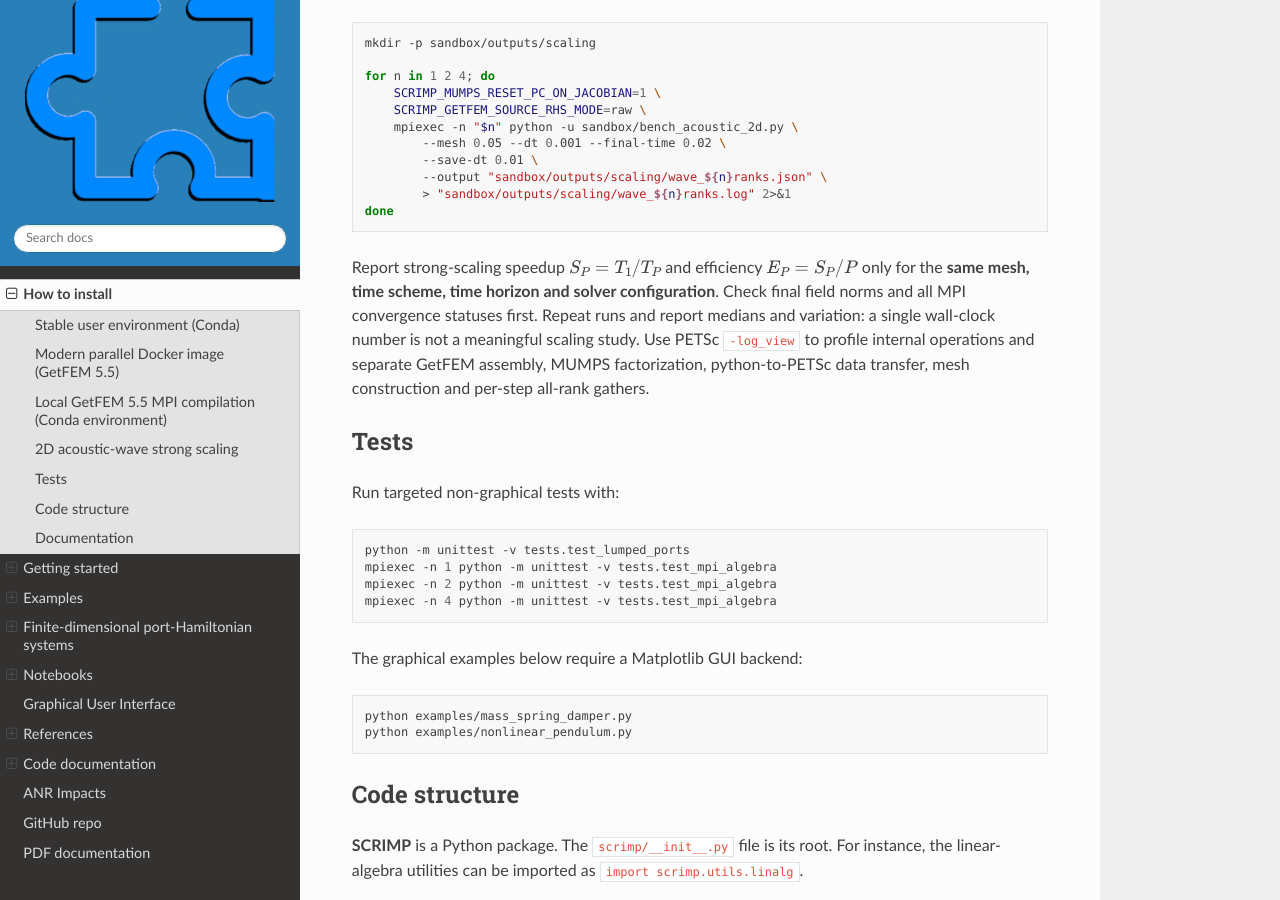
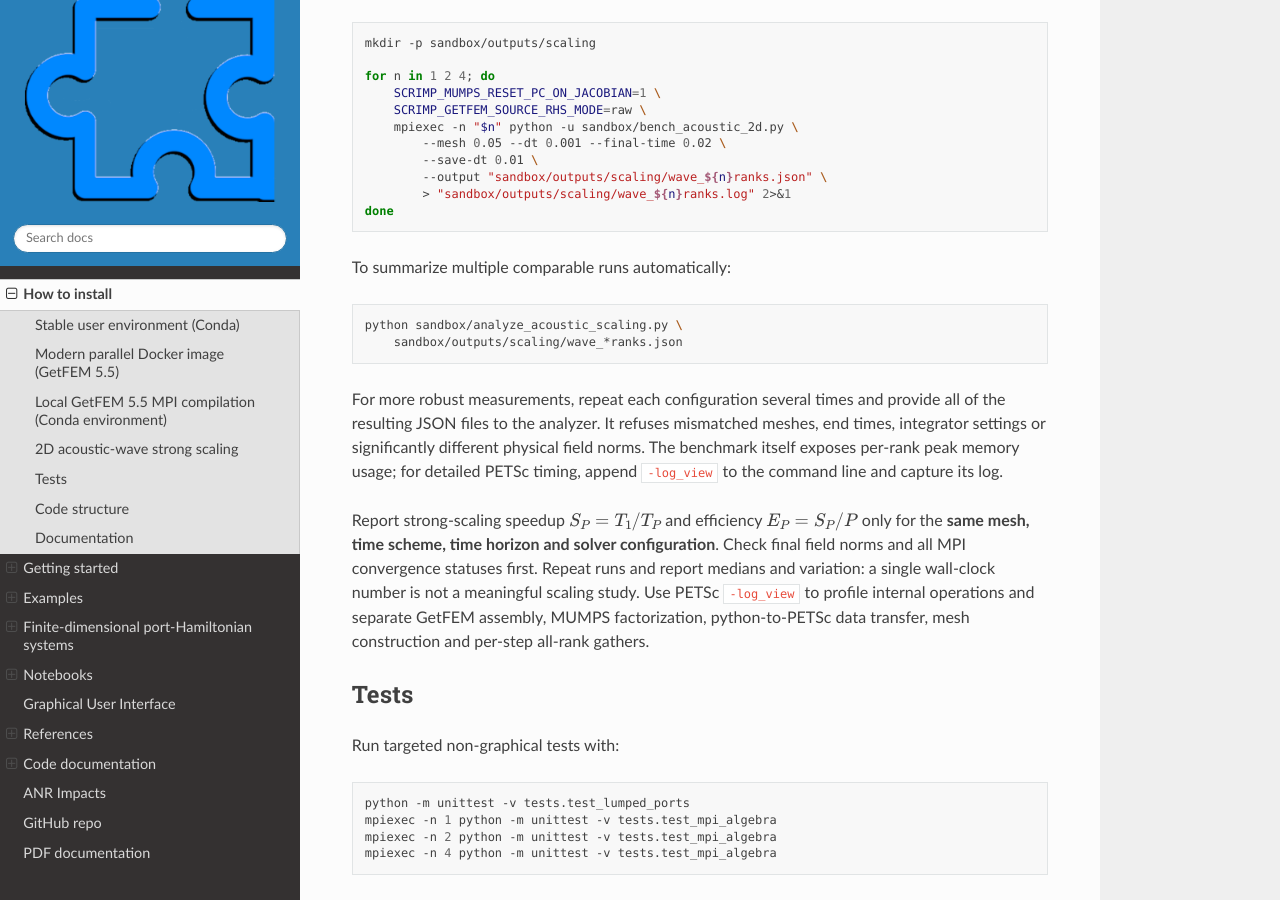
Before and after one commit to g-haine/scrimp, a Sphinx documentation site: the page built from docs/source/install.rst, in a window 1280 px wide and 900 px high, scrolled down 2360 px. Built offline with Sphinx 7.4.7 and the Read the Docs theme 3.1.0, drawn with Linux system fonts in a browser that asks for light colours.

Commit message:
Document acoustic scaling analyzer and PETSc profiling workflow

```diff
--- a/docs/source/install.rst
+++ b/docs/source/install.rst
@@ -139,6 +139,20 @@ and ``--final-time`` strictly fixed:
             > "sandbox/outputs/scaling/wave_${n}ranks.log" 2>&1
     done
 
+To summarize multiple comparable runs automatically:
+
+.. code-block:: bash
+
+    python sandbox/analyze_acoustic_scaling.py \
+        sandbox/outputs/scaling/wave_*ranks.json
+
+For more robust measurements, repeat each configuration several
+times and provide all of the resulting JSON files to the analyzer.
+It refuses mismatched meshes, end times, integrator settings or
+significantly different physical field norms. The benchmark itself
+exposes per-rank peak memory usage; for detailed PETSc timing,
+append ``-log_view`` to the command line and capture its log.
+
 Report strong-scaling speedup
 :math:`S_P=T_1/T_P` and efficiency :math:`E_P=S_P/P`
 only for the **same mesh, time scheme, time horizon and
```
